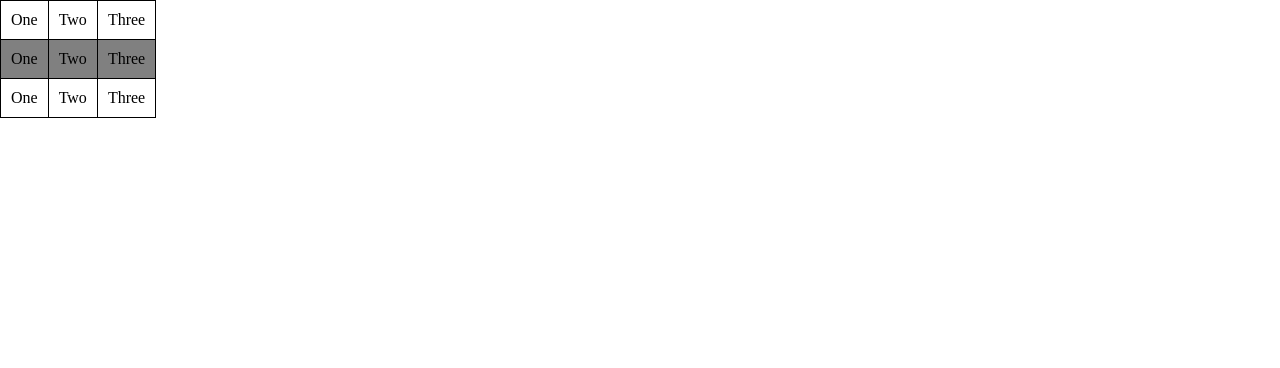
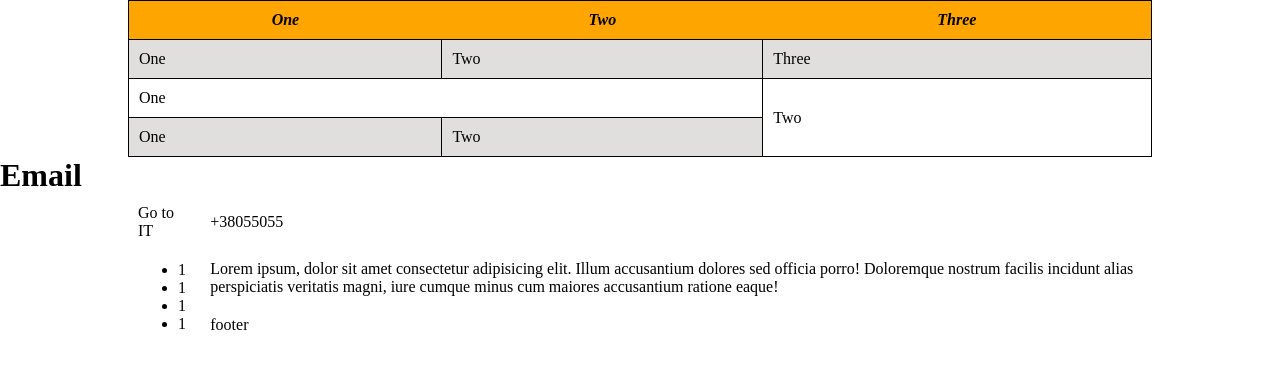
Before and after one commit to Andrii-Zadorozhnii/JavaScript_2024, a plain HTML site: page HTML/L_4/index.html in a window 1280 px wide. Drawn offline with Linux system fonts and the light colour scheme.

Commit message:
Part 4 completed

```diff
--- a/HTML/L_4/index.html
+++ b/HTML/L_4/index.html
@@ -10,9 +10,9 @@
   <body>
     <table>
       <tr>
-        <td>One</td>
-        <td>Two</td>
-        <td>Three</td>
+        <th>One</th>
+        <th>Two</th>
+        <th>Three</th>
       </tr>
       <tr class="bg-gray">
         <td>One</td>
@@ -20,9 +20,39 @@
         <td>Three</td>
       </tr>
       <tr>
-        <td>One</td>
-        <td>Two</td>
-        <td>Three</td>
+        <td colspan="2">One</td>
+        <td rowspan="2">Two</td>
+      </tr>
+      <tr class="bg-gray">
+        <td rowspan="">One</td>
+        <td colspan="">Two</td>
+      </tr>
+    </table>
+
+    <h1>Email</h1>
+    <table class="my-email">
+      <tr>
+        <td colspan="2">Go to IT</td>
+        <td>+38055055</td>
+      </tr>
+      <tr>
+        <td colspan="2" rowspan="2">
+          <ul>
+            <li>1</li>
+            <li>1</li>
+            <li>1</li>
+            <li>1</li>
+          </ul>
+        </td>
+        <td>
+          Lorem ipsum, dolor sit amet consectetur adipisicing elit. Illum
+          accusantium dolores sed officia porro! Doloremque nostrum facilis
+          incidunt alias perspiciatis veritatis magni, iure cumque minus cum
+          maiores accusantium ratione eaque!
+        </td>
+      </tr>
+      <tr>
+        <td>footer</td>
       </tr>
     </table>
   </body>
--- a/HTML/L_4/styles/styles.css
+++ b/HTML/L_4/styles/styles.css
@@ -5,13 +5,33 @@
 table {
     border: 1px solid black;
     border-collapse: collapse;
+    margin: 1%;
+    margin: 0 auto;
+    width: 80%;
 }
 
-td {
+td,
+th {
     border: 1px solid black;
     padding: 10px;
+    vertical-align: middle;
+}
+
+th {
+    background-color: orange;
+    font-style: italic;
 }
 
 .bg-gray {
-    background: gray;
+    background: rgb(225, 222, 222);
 }
+
+.my-email {
+    border: none;
+}
+
+.my-email td,
+th,
+.my-email {
+    border: none;
+}
```
